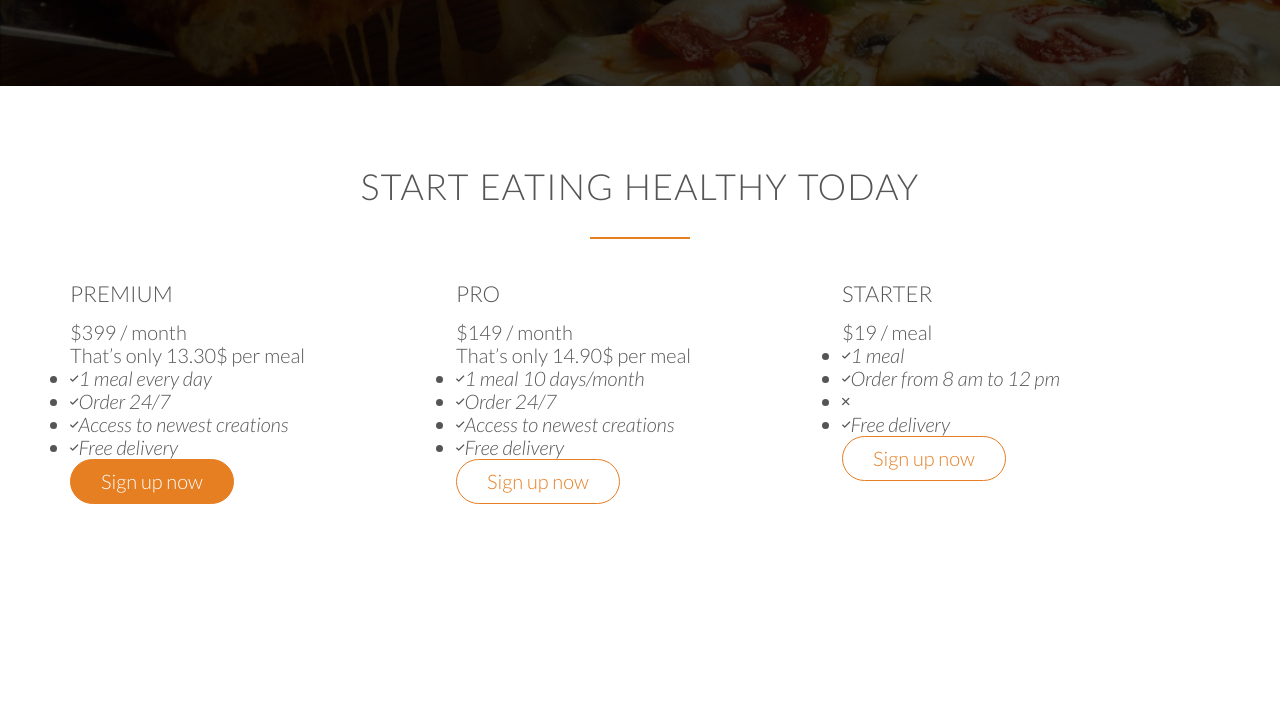
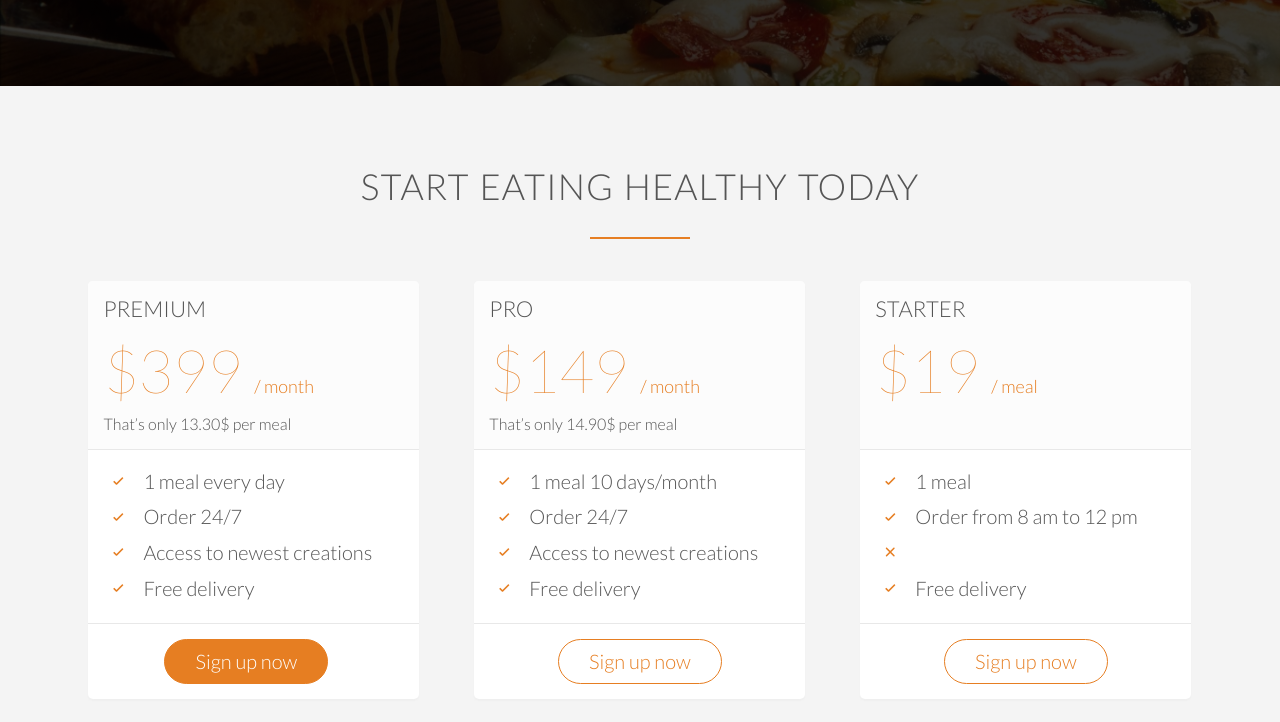
Before and after one commit to bjorndecraemer/omnifoodhtmlandcss, a plain HTML site: page index.html in a window 1280 px wide. Shown: the part 3840-4562 px from the top of the page. Before the commit the page ends 4436 px from the top, so only its background shows below. Drawn offline with Linux system fonts and the light colour scheme.

```diff
--- a/index.html
+++ b/index.html
@@ -258,15 +258,15 @@
             <div class="plan-box">
                 <div>
                     <h3>Premium</h3>
-                    <p class="plan-price">$399 / month</p>
+                    <p class="plan-price">$399 <span>/ month</span></p>
                     <p class="plan-price-meal">That’s only 13.30$ per meal</p>
                 </div>
                 <div>
                     <ul>
-                        <li><i class="ion-ios-checkmark">1 meal every day</i></li>
-                        <li><i class="ion-ios-checkmark">Order 24/7</i></li>
-                        <li><i class="ion-ios-checkmark">Access to newest creations</i></li>
-                        <li><i class="ion-ios-checkmark">Free delivery</i></li>
+                        <li><i class="ion-ios-checkmark icon-small"></i>1 meal every day</li>
+                        <li><i class="ion-ios-checkmark icon-small"></i>Order 24/7</li>
+                        <li><i class="ion-ios-checkmark icon-small"></i>Access to newest creations</li>
+                        <li><i class="ion-ios-checkmark icon-small"></i>Free delivery</li>
                     </ul>
                 </div>
                 <div>
@@ -278,15 +278,15 @@
             <div class="plan-box">
                 <div>
                     <h3>Pro</h3>
-                    <p class="plan-price">$149 / month</p>
+                    <p class="plan-price">$149 <span>/ month</span></p>
                     <p class="plan-price-meal">That’s only 14.90$ per meal</p>
                 </div>
                 <div>
                     <ul>
-                        <li><i class="ion-ios-checkmark">1 meal 10 days/month</i></li>
-                        <li><i class="ion-ios-checkmark">Order 24/7</i></li>
-                        <li><i class="ion-ios-checkmark">Access to newest creations</i></li>
-                        <li><i class="ion-ios-checkmark">Free delivery</i></li>
+                        <li><i class="ion-ios-checkmark icon-small"></i>1 meal 10 days/month</li>
+                        <li><i class="ion-ios-checkmark icon-small"></i>Order 24/7</li>
+                        <li><i class="ion-ios-checkmark icon-small"></i>Access to newest creations</li>
+                        <li><i class="ion-ios-checkmark icon-small"></i>Free delivery</li>
                     </ul>
                 </div>
                 <div>
@@ -298,15 +298,15 @@
             <div class="plan-box">
                 <div>
                     <h3>Starter</h3>
-                    <p class="plan-price">$19 / meal</p>
-                    <p class="plan-price-meal"></p>
+                    <p class="plan-price">$19 <span>/ meal</span></p>
+                    <p class="plan-price-meal">&nbsp;</p>
                 </div>
                 <div>
                     <ul>
-                        <li><i class="ion-ios-checkmark">1 meal</i></li>
-                        <li><i class="ion-ios-checkmark">Order from 8 am to 12 pm</i></li>
-                        <li><i class="ion-ios-close"></i></li>
-                        <li><i class="ion-ios-checkmark">Free delivery</i></li>
+                        <li><i class="ion-ios-checkmark icon-small"></i>1 meal</li>
+                        <li><i class="ion-ios-checkmark icon-small"></i>Order from 8 am to 12 pm</li>
+                        <li><i class="ion-ios-close icon-small"></i></li>
+                        <li><i class="ion-ios-checkmark icon-small"></i>Free delivery</li>
                     </ul>
                 </div>
                 <div>
--- a/resources/css/omnifood.css
+++ b/resources/css/omnifood.css
@@ -350,7 +350,7 @@
 }
 
 /*-------------------------------------------------------------
- * Testimonials
+ * TESTIMONIALS
  *-------------------------------------------------------------*/
 
 .section-testimonials{
@@ -391,3 +391,63 @@
     margin-right: 10px;
     vertical-align: middle;
 }
+
+/*-------------------------------------------------------------
+ * SIGN UP
+ *-------------------------------------------------------------*/
+
+.section-signup{
+    background-color: #f4f4f4 ;
+}
+
+.plan-box{
+    background-color: #fff;
+    -webkit-border-radius: 5px;
+    -moz-border-radius: 5px;
+    border-radius: 5px;
+    width: 90%;
+    margin-left: 5%;
+    box-shadow: 0 2px 2px #efefef;
+}
+
+.plan-box div{
+    padding: 15px;
+    border-bottom: 1px solid #e8e8e8;
+}
+
+.plan-box div:first-child{
+    background-color: #fcfcfc;
+    border-top-left-radius: 5px;
+    border-top-right-radius: 5px;
+}
+
+.plan-box div:last-child{
+    text-align: center;
+    border: 0;
+    border-bottom-left-radius: 5px;
+    border-bottom-right-radius: 5px;
+}
+
+.plan-price{
+    font-size : 300%;
+    margin-bottom: 10px;
+    font-weight: 100;
+    color: #e67e22;
+}
+
+.plan-price span{
+    font-size: 30%;
+    font-weight: 300;
+}
+
+.plan-price-meal{
+    font-size: 80%;
+}
+
+.plan-box ul{
+    list-style: none;
+}
+
+.plan-box ul li{
+    padding: 5px 0;
+}
```
